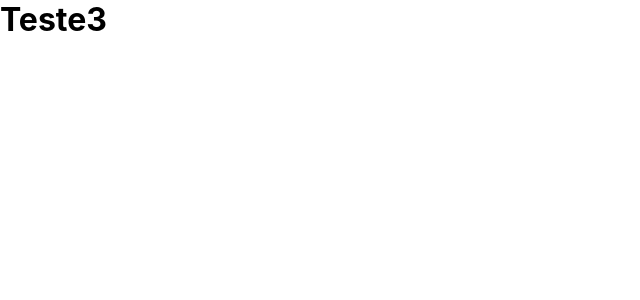
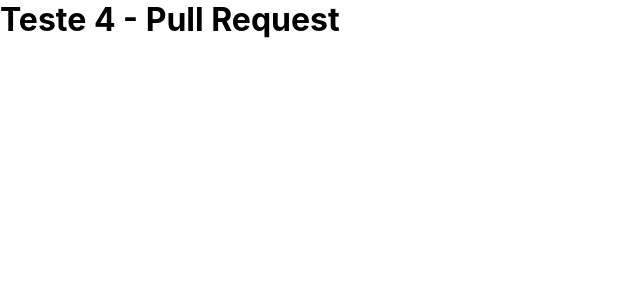
Before and after one commit to diegobrafeli/Gerador-Mega-Sena, a Next.js app: page /teste in a window 1280 px wide. Shown: the top 300 px of the page, without its empty margins (0-640 px from the left). Built offline with nearby package versions, Linux system fonts and the light colour scheme.

Commit message:
test pull request

```diff
--- a/src/pages/teste.tsx
+++ b/src/pages/teste.tsx
@@ -1,5 +1,5 @@
 export default function teste(){
     return(
-        <h1>Teste3</h1>
+        <h1>Teste 4 - Pull Request</h1>
     )
 }
```
